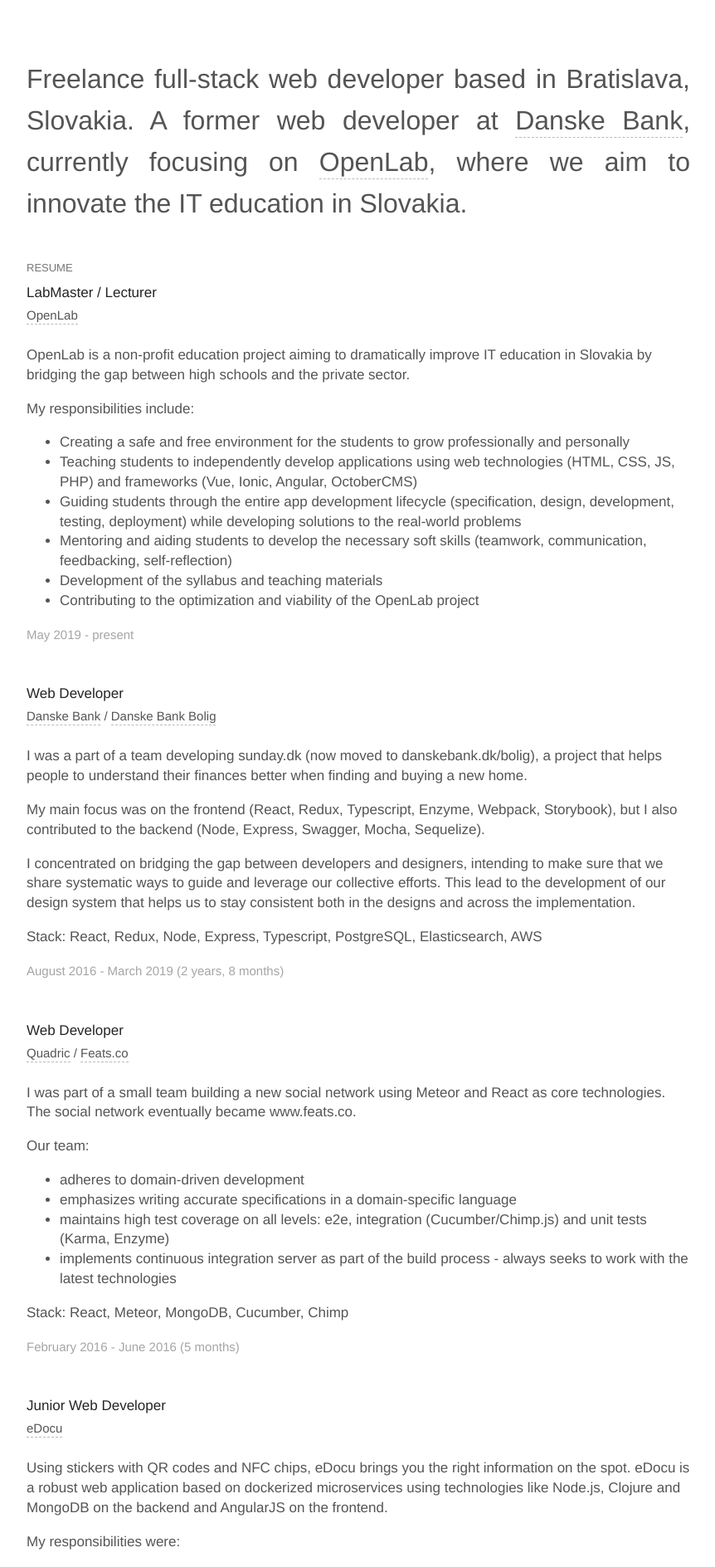
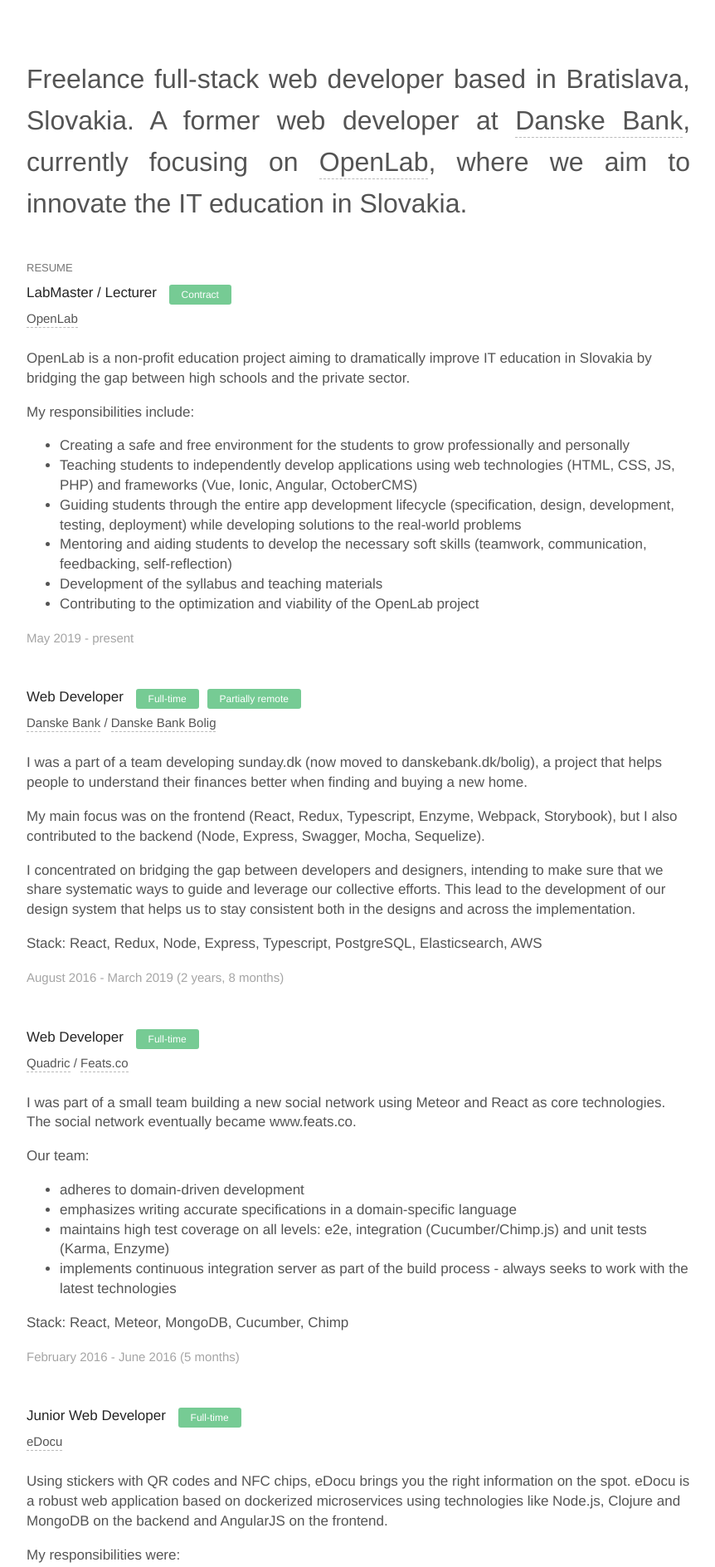
Before and after one commit to wormyy/retzer-dev, a Next.js app: page / in a window 1280 px wide. Shown: the part 367-2255 px from the top of the page at 83% size, without its empty margins (208-1070 px from the left). Built offline with nearby package versions, Linux system fonts and the light colour scheme.

Commit message:
Add badges

```diff
--- /dev/null
+++ b/components/badge.js
@@ -0,0 +1,21 @@
+export default function Badge({ children }) {
+  return (
+    <span>
+      {children}
+      <style jsx>{`
+        span {
+          margin-left: 10px;
+          font-size: 12px;
+          font-weight: 400;
+          padding: 5px 15px;
+          border-radius: 3px;
+          vertical-align: text-top;
+          display: inline-block;
+          white-space: nowrap;
+          background: #5fc383;
+          color: #fff;
+        }
+      `}</style>
+    </span>
+  );
+}
--- a/pages/index.js
+++ b/pages/index.js
@@ -1,4 +1,5 @@
 import styles from "./index.module.css";
+import Badge from "../components/badge";
 
 export default function Index() {
   return (
@@ -50,7 +51,10 @@
       <div>
         <h3>Resume</h3>
         <div className={`${styles.resumeItem}`}>
-          <h4>LabMaster / Lecturer</h4>
+          <h4>
+            LabMaster / Lecturer <Badge>Contract</Badge>
+          </h4>
+
           <h5>
             <a href="http://www.openlab.sk">OpenLab</a>
           </h5>
@@ -90,7 +94,10 @@
           </div>
         </div>
         <div className={`${styles.resumeItem}`}>
-          <h4>Web Developer</h4>
+          <h4>
+            Web Developer <Badge>Full-time</Badge>
+            <Badge>Partially remote</Badge>
+          </h4>
           <h5>
             <a href="http://www.danskebank.dk">Danske Bank</a> /{" "}
             <a href="https://danskebank.dk/bolig/sogning">Danske Bank Bolig</a>
@@ -123,7 +130,9 @@
           </div>
         </div>
         <div className={`${styles.resumeItem}`}>
-          <h4>Web Developer</h4>
+          <h4>
+            Web Developer <Badge>Full-time</Badge>
+          </h4>
           <h5>
             <a href="http://www.quadric.net">Quadric</a> /{" "}
             <a href="http://www.feats.co">Feats.co</a>
@@ -157,7 +166,9 @@
           </div>
         </div>
         <div className={`${styles.resumeItem}`}>
-          <h4>Junior Web Developer</h4>
+          <h4>
+            Junior Web Developer <Badge>Full-time</Badge>
+          </h4>
           <h5>
             <a href="http://www.edocu.com">eDocu</a>
           </h5>
```
